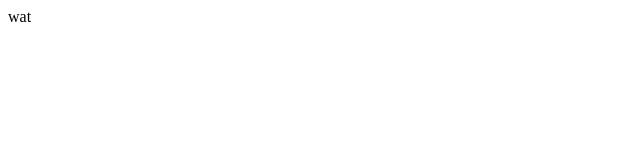
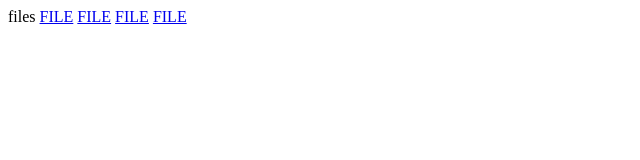
Before and after one commit to TogiFerretFerret/togiferretferret.github.io, a plain HTML site: page notfilegarden/index.html in a window 1280 px wide. Shown: the whole page, without its empty margins (0-640 px from the left). Drawn offline with Linux system fonts and the light colour scheme.

Commit message:
Update index.html

```diff
--- a/notfilegarden/index.html
+++ b/notfilegarden/index.html
@@ -1 +1,5 @@
-wat
+files
+<a href="po.png">FILE</a>
+<a href="pi.png">FILE</a>
+<a href="pl.png">FILE</a>
+<a href="pn.png">FILE</a>
```
